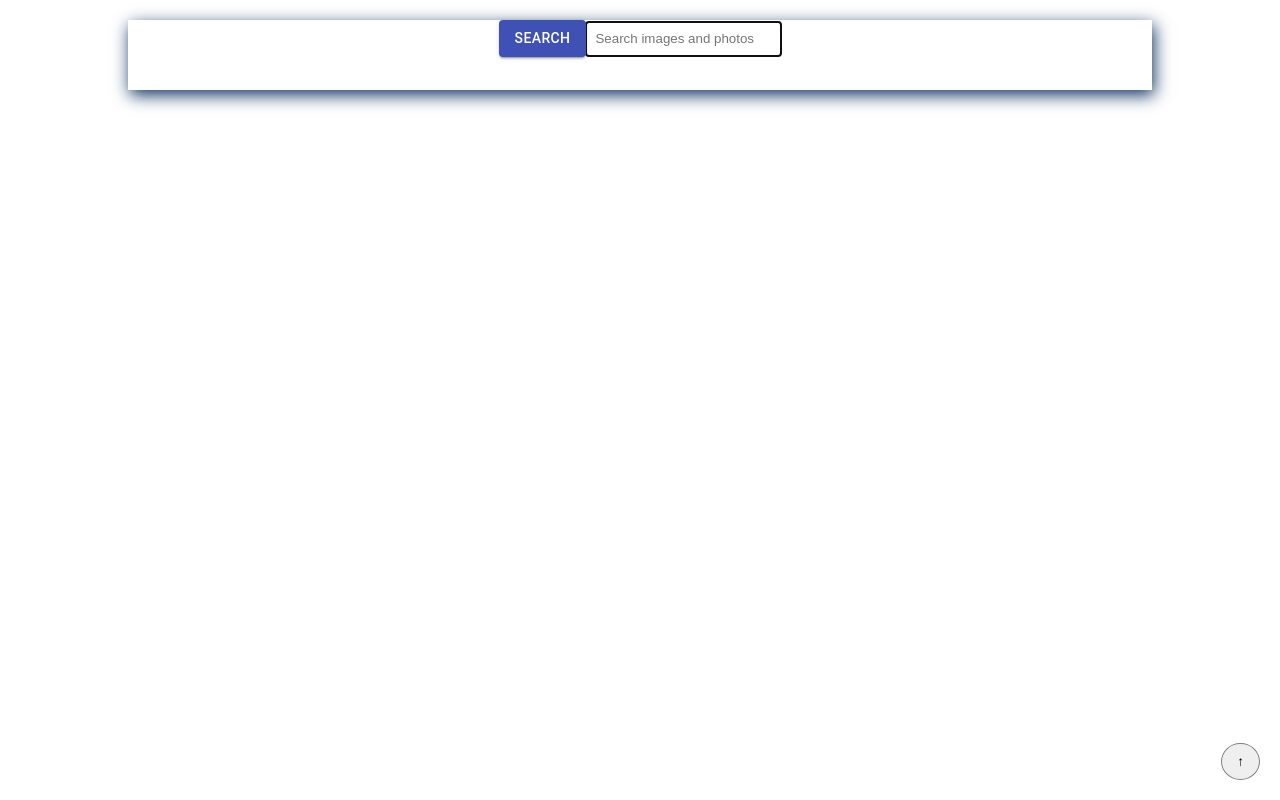
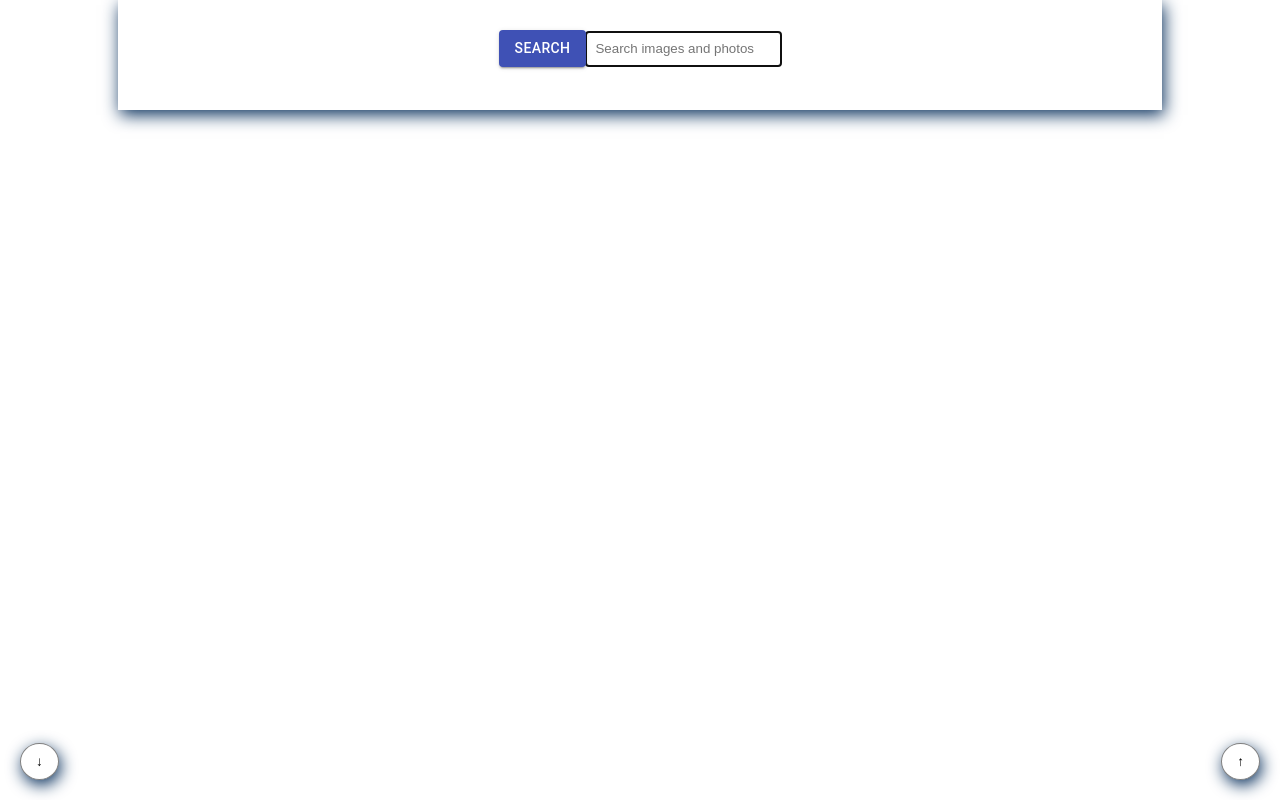
Before and after one commit to iromjalis/image-finder, a React (Create React App) app: page / in a window 1280 px wide. Built offline with nearby package versions, Linux system fonts and the light colour scheme; the HTML template or start-up script is replaced by a standard one.

Commit message:
btn scrolling to the end

```diff
--- a/src/App.js
+++ b/src/App.js
@@ -5,7 +5,8 @@ import Searchbar from "./components/Searchbar";
 import ImageGallery from "./components/ImageGallery";
 import ImageGalleryItem from "./components/ImageGalleryItem";
 import Modal from "./components/Modal";
-import Button from "./components/Button/Button";
+import ButtonUp from "./components/ButtonUp/ButtonUp";
+import ButtonDown from "./components/ButtonUp/ButtonDown";
 
 import Loader from "react-loader-spinner";
 
@@ -52,7 +53,10 @@ class App extends Component {
   };
 
   handleToDown = () => {
-    window.scrollTo({ top: document.body.scrollHeight, behavior: "smooth" });
+    window.scrollTo({
+      bottom: document.querySelector("#loadMore").scrollHeight,
+      behavior: "smooth",
+    });
   };
 
   handleClickMoreBtn = () => {
@@ -85,7 +89,7 @@ class App extends Component {
         {images && isLoading && (
           <Loader type="TailSpin" color="#00BFFF" height={80} width={80} />
         )}
-        <ImageGallery onOpenModal={this.onOpenModal}>
+        <ImageGallery onOpenModal={this.onOpenModal} id="imageGallery">
           <ImageGalleryItem
             filter={filter}
             images={images}
@@ -93,7 +97,13 @@ class App extends Component {
           />
         </ImageGallery>
         {images.length > 0 && (
-          <button onClick={this.fetch}>Load more...</button>
+          <button
+            onClick={this.fetch}
+            className={styles.LoadMore}
+            id="loadMore"
+          >
+            Load more...
+          </button>
         )}
 
         {showModal && (
@@ -105,7 +115,8 @@ class App extends Component {
             <img src={modalImg} alt={alt} />
           </Modal>
         )}
-        <Button />
+        <ButtonUp />
+        <ButtonDown />
       </div>
     );
   }
--- a/src/App.module.css
+++ b/src/App.module.css
@@ -6,6 +6,7 @@
   -webkit-box-shadow: 2px 5px 16px 0px #0b325e,
     5px 5px 15px 5px rgba(0, 0, 0, 0);
   box-shadow: 2px 5px 16px 0px #0b325e, 5px 5px 15px 5px rgba(0, 0, 0, 0);
+  padding: 10px;
 }
 .App-logo {
   height: 40vmin;
@@ -64,3 +65,6 @@ input {
   display: inline-block;
   max-width: 50vw;
 }
+.LoadMore {
+  margin: 10px;
+}
--- a/src/components/Button/Button.jsx
+++ /dev/null
@@ -1,20 +0,0 @@
-import React from "react";
-
-import styles from "./Button.module.css";
-
-const Button = () => {
-  const handleClick = () => {
-    window.scrollTo({
-      top: 0,
-      behavior: "smooth",
-    });
-  };
-
-  return (
-    <button className={styles.Btn} onClick={handleClick}>
-      &#8593;
-    </button>
-  );
-};
-
-export default Button;
--- a/src/components/Button/Button.module.css
+++ /dev/null
@@ -1,10 +0,0 @@
-.Btn {
-  position: fixed;
-  bottom: 0;
-  right: 0;
-  border-radius: 50%;
-  margin: 20px;
-  padding: 10px 15px;
-  border: 1px solid grey;
-  background-color: none;
-}
--- a/src/components/Button/index.js
+++ /dev/null
@@ -1,3 +0,0 @@
-import Button from './Button';
-
-export default Button;
--- /dev/null
+++ b/src/components/ButtonUp/Button.module.css
@@ -0,0 +1,22 @@
+.BtnUp {
+  position: fixed;
+  bottom: 0;
+  right: 0;
+  border-radius: 50%;
+  margin: 20px;
+  padding: 10px 15px;
+  border: 1px solid grey;
+  background-color: #fff;
+  box-shadow: 2px 5px 16px 0px #0b325e, 5px 5px 15px 5px rgba(0, 0, 0, 0);
+}
+.BtnDown {
+  position: fixed;
+  bottom: 0;
+  left: 0;
+  border-radius: 50%;
+  margin: 20px;
+  padding: 10px 15px;
+  border: 1px solid grey;
+  background-color: #fff;
+  box-shadow: 2px 5px 16px 0px #0b325e, 5px 5px 15px 5px rgba(0, 0, 0, 0);
+}
--- /dev/null
+++ b/src/components/ButtonUp/ButtonDown.jsx
@@ -0,0 +1,26 @@
+import React from "react";
+import { Component } from "react";
+
+import styles from "./Button.module.css";
+
+class Button extends Component {
+  handleBottom = () => {
+    // window.scrollIntoView({
+    //   behavior: "smooth",
+    // });
+  };
+
+  render() {
+    return (
+      <>
+        <a href="#loadMore">
+          <button className={styles.BtnDown} onClick={this.handleBottom}>
+            &#8595;
+          </button>
+        </a>
+      </>
+    );
+  }
+}
+
+export default Button;
--- /dev/null
+++ b/src/components/ButtonUp/ButtonUp.jsx
@@ -0,0 +1,25 @@
+import React from "react";
+import { Component } from "react";
+
+import styles from "./Button.module.css";
+
+class Button extends Component {
+  handleTop = () => {
+    window.scrollTo({
+      top: 0,
+      behavior: "smooth",
+    });
+  };
+
+  render() {
+    return (
+      <>
+        <button className={styles.BtnUp} onClick={this.handleTop}>
+          &#8593;
+        </button>
+      </>
+    );
+  }
+}
+
+export default Button;
--- /dev/null
+++ b/src/components/ButtonUp/index.js
@@ -0,0 +1,4 @@
+import ButtonUp from "./ButtonUp";
+import ButtonDown from "./ButtonUp";
+
+export default { ButtonUp, ButtonDown };
--- a/src/components/Searchbar/Searchbar.jsx
+++ b/src/components/Searchbar/Searchbar.jsx
@@ -27,7 +27,7 @@ class Searchbar extends PureComponent {
             variant="contained"
             color="primary"
             type="submit"
-            className="SearchForm-button"
+            className={s.SearchFormButton}
           >
             <span className="SearchForm-button-label">Search</span>
           </Button>
--- a/src/components/Searchbar/Searchbar.module.css
+++ b/src/components/Searchbar/Searchbar.module.css
@@ -9,3 +9,6 @@
   border: none;
   border-bottom: 1px solid grey;
 }
+.SearchFormButton {
+  margin-right: 5px;
+}
```
